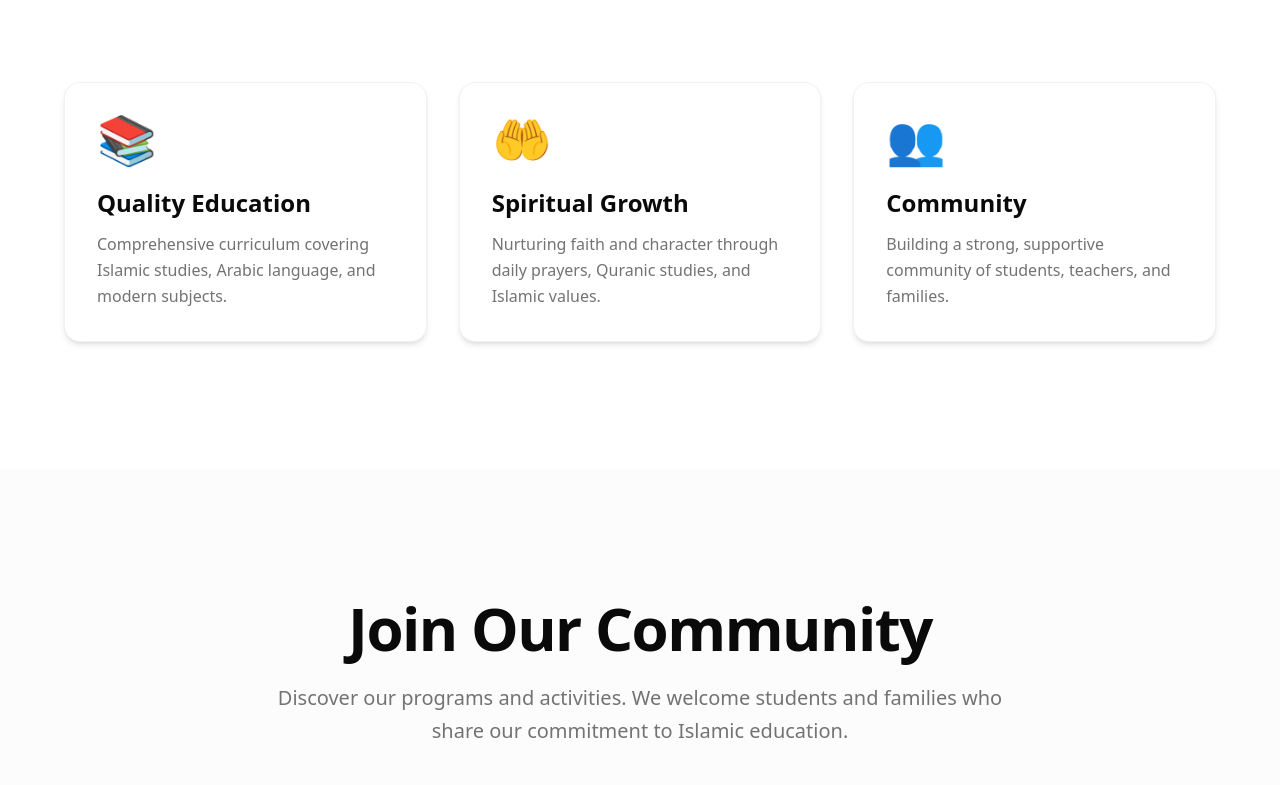
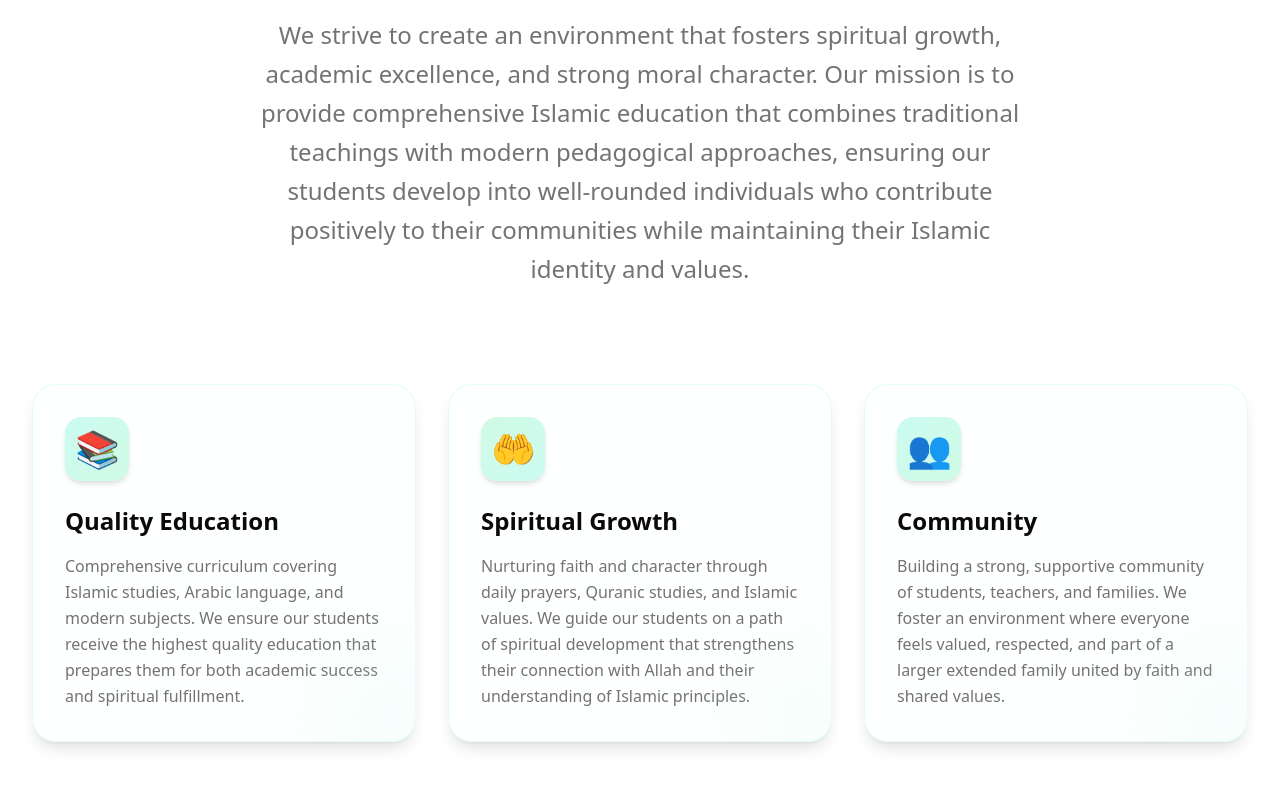
Before and after one commit to amJayem/madrasha-website, a SvelteKit app: page / in a window 1280 px wide. Shown: the part 1392-2177 px from the top of the page. Built offline with nearby package versions, Linux system fonts and the light colour scheme.

Commit message:
style: update Mission section

```diff
--- a/src/routes/+page.svelte
+++ b/src/routes/+page.svelte
@@ -206,54 +206,116 @@
 	</div>
 </section>
 
-<!-- Features Section -->
-<section bind:this={missionSection} class="section-spacing">
-	<div class="container mx-auto px-4 sm:px-6 lg:px-8">
-		<div class="mx-auto max-w-3xl text-center">
-			<h2 class="text-4xl font-bold tracking-tight text-foreground sm:text-5xl lg:text-6xl">
+<!-- Mission Section -->
+<section bind:this={missionSection} class="section-spacing relative">
+	<!-- Subtle Background Pattern -->
+	<div class="absolute inset-0 pattern-dot-grid opacity-30" aria-hidden="true"></div>
+
+	<div class="container relative mx-auto px-4 sm:px-6 lg:px-8">
+		<!-- Section Header -->
+		<div class="mx-auto max-w-4xl text-center">
+			<!-- Badge -->
+			<div
+				class="mb-6 inline-flex items-center gap-2 rounded-full border border-teal-200/50 dark:border-teal-800/50 bg-teal-50/80 dark:bg-teal-950/30 px-4 py-2 text-sm font-semibold text-teal-700 dark:text-teal-300 shadow-sm backdrop-blur-sm"
+			>
+				<span class="text-base">🎯</span>
+				<span>Our Commitment</span>
+			</div>
+
+			<h2
+				class="text-4xl font-bold tracking-tight text-foreground sm:text-5xl md:text-6xl lg:text-7xl"
+			>
 				Our Mission
 			</h2>
-			<p class="mt-6 text-xl leading-relaxed text-muted-foreground">
+
+			<!-- Intro Paragraph -->
+			<p
+				class="mt-6 text-lg leading-relaxed text-muted-foreground sm:text-xl md:text-2xl lg:max-w-3xl mx-auto"
+			>
 				We strive to create an environment that fosters spiritual growth, academic excellence, and
-				strong moral character.
+				strong moral character. Our mission is to provide comprehensive Islamic education that
+				combines traditional teachings with modern pedagogical approaches, ensuring our students
+				develop into well-rounded individuals who contribute positively to their communities while
+				maintaining their Islamic identity and values.
 			</p>
 		</div>
 
-		<div bind:this={featuresSection} class="mx-auto mt-20 max-w-6xl">
-			<div class="grid grid-cols-1 gap-8 sm:grid-cols-2 lg:grid-cols-3">
-				<!-- Feature 1 -->
+		<!-- Mission Cards -->
+		<div bind:this={featuresSection} class="mx-auto mt-16 sm:mt-20 lg:mt-24 max-w-7xl">
+			<div class="grid grid-cols-1 gap-6 sm:gap-8 lg:grid-cols-3">
+				<!-- Mission Card 1: Quality Education -->
 				<div
-					class="card-hover rounded-2xl border border-border/50 bg-card p-8 shadow-md hover:border-primary/20"
+					class="group relative overflow-hidden rounded-3xl border border-teal-100/50 dark:border-teal-900/50 bg-card/90 dark:bg-card/70 p-8 shadow-lg backdrop-blur-sm transition-all duration-300 hover:border-teal-200 dark:hover:border-teal-800 hover:shadow-xl hover:shadow-teal-500/10 hover:-translate-y-2"
 				>
-					<div class="mb-6 text-5xl">📚</div>
-					<h3 class="text-2xl font-bold mb-3 text-foreground">Quality Education</h3>
+					<!-- Icon Container -->
+					<div
+						class="mb-6 flex h-16 w-16 items-center justify-center rounded-2xl bg-linear-to-br from-teal-100 to-emerald-100 dark:from-teal-900/50 dark:to-emerald-900/50 text-4xl shadow-md transition-transform duration-300 group-hover:scale-110 group-hover:shadow-lg"
+					>
+						📚
+					</div>
+
+					<h3 class="mb-4 text-2xl font-bold text-foreground">Quality Education</h3>
 					<p class="text-muted-foreground leading-relaxed">
 						Comprehensive curriculum covering Islamic studies, Arabic language, and modern
-						subjects.
+						subjects. We ensure our students receive the highest quality education that prepares
+						them for both academic success and spiritual fulfillment.
 					</p>
+
+					<!-- Decorative Accent -->
+					<div
+						class="absolute -right-6 -bottom-6 h-24 w-24 rounded-full bg-teal-100/30 dark:bg-teal-900/30 blur-2xl transition-opacity duration-300 group-hover:opacity-80"
+						aria-hidden="true"
+					></div>
 				</div>
 
-				<!-- Feature 2 -->
+				<!-- Mission Card 2: Spiritual Growth -->
 				<div
-					class="card-hover rounded-2xl border border-border/50 bg-card p-8 shadow-md hover:border-primary/20"
+					class="group relative overflow-hidden rounded-3xl border border-teal-100/50 dark:border-teal-900/50 bg-card/90 dark:bg-card/70 p-8 shadow-lg backdrop-blur-sm transition-all duration-300 hover:border-teal-200 dark:hover:border-teal-800 hover:shadow-xl hover:shadow-teal-500/10 hover:-translate-y-2"
 				>
-					<div class="mb-6 text-5xl">🤲</div>
-					<h3 class="text-2xl font-bold mb-3 text-foreground">Spiritual Growth</h3>
+					<!-- Icon Container -->
+					<div
+						class="mb-6 flex h-16 w-16 items-center justify-center rounded-2xl bg-linear-to-br from-emerald-100 to-teal-100 dark:from-emerald-900/50 dark:to-teal-900/50 text-4xl shadow-md transition-transform duration-300 group-hover:scale-110 group-hover:shadow-lg"
+					>
+						🤲
+					</div>
+
+					<h3 class="mb-4 text-2xl font-bold text-foreground">Spiritual Growth</h3>
 					<p class="text-muted-foreground leading-relaxed">
 						Nurturing faith and character through daily prayers, Quranic studies, and Islamic
-						values.
+						values. We guide our students on a path of spiritual development that strengthens
+						their connection with Allah and their understanding of Islamic principles.
 					</p>
+
+					<!-- Decorative Accent -->
+					<div
+						class="absolute -right-6 -bottom-6 h-24 w-24 rounded-full bg-emerald-100/30 dark:bg-emerald-900/30 blur-2xl transition-opacity duration-300 group-hover:opacity-80"
+						aria-hidden="true"
+					></div>
 				</div>
 
-				<!-- Feature 3 -->
+				<!-- Mission Card 3: Community -->
 				<div
-					class="card-hover rounded-2xl border border-border/50 bg-card p-8 shadow-md hover:border-primary/20"
+					class="group relative overflow-hidden rounded-3xl border border-teal-100/50 dark:border-teal-900/50 bg-card/90 dark:bg-card/70 p-8 shadow-lg backdrop-blur-sm transition-all duration-300 hover:border-teal-200 dark:hover:border-teal-800 hover:shadow-xl hover:shadow-teal-500/10 hover:-translate-y-2"
 				>
-					<div class="mb-6 text-5xl">👥</div>
-					<h3 class="text-2xl font-bold mb-3 text-foreground">Community</h3>
+					<!-- Icon Container -->
+					<div
+						class="mb-6 flex h-16 w-16 items-center justify-center rounded-2xl bg-linear-to-br from-teal-100 to-emerald-100 dark:from-teal-900/50 dark:to-emerald-900/50 text-4xl shadow-md transition-transform duration-300 group-hover:scale-110 group-hover:shadow-lg"
+					>
+						👥
+					</div>
+
+					<h3 class="mb-4 text-2xl font-bold text-foreground">Community</h3>
 					<p class="text-muted-foreground leading-relaxed">
-						Building a strong, supportive community of students, teachers, and families.
+						Building a strong, supportive community of students, teachers, and families. We
+						foster an environment where everyone feels valued, respected, and part of a larger
+						extended family united by faith and shared values.
 					</p>
+
+					<!-- Decorative Accent -->
+					<div
+						class="absolute -right-6 -bottom-6 h-24 w-24 rounded-full bg-teal-100/30 dark:bg-teal-900/30 blur-2xl transition-opacity duration-300 group-hover:opacity-80"
+						aria-hidden="true"
+					></div>
 				</div>
 			</div>
 		</div>
```
